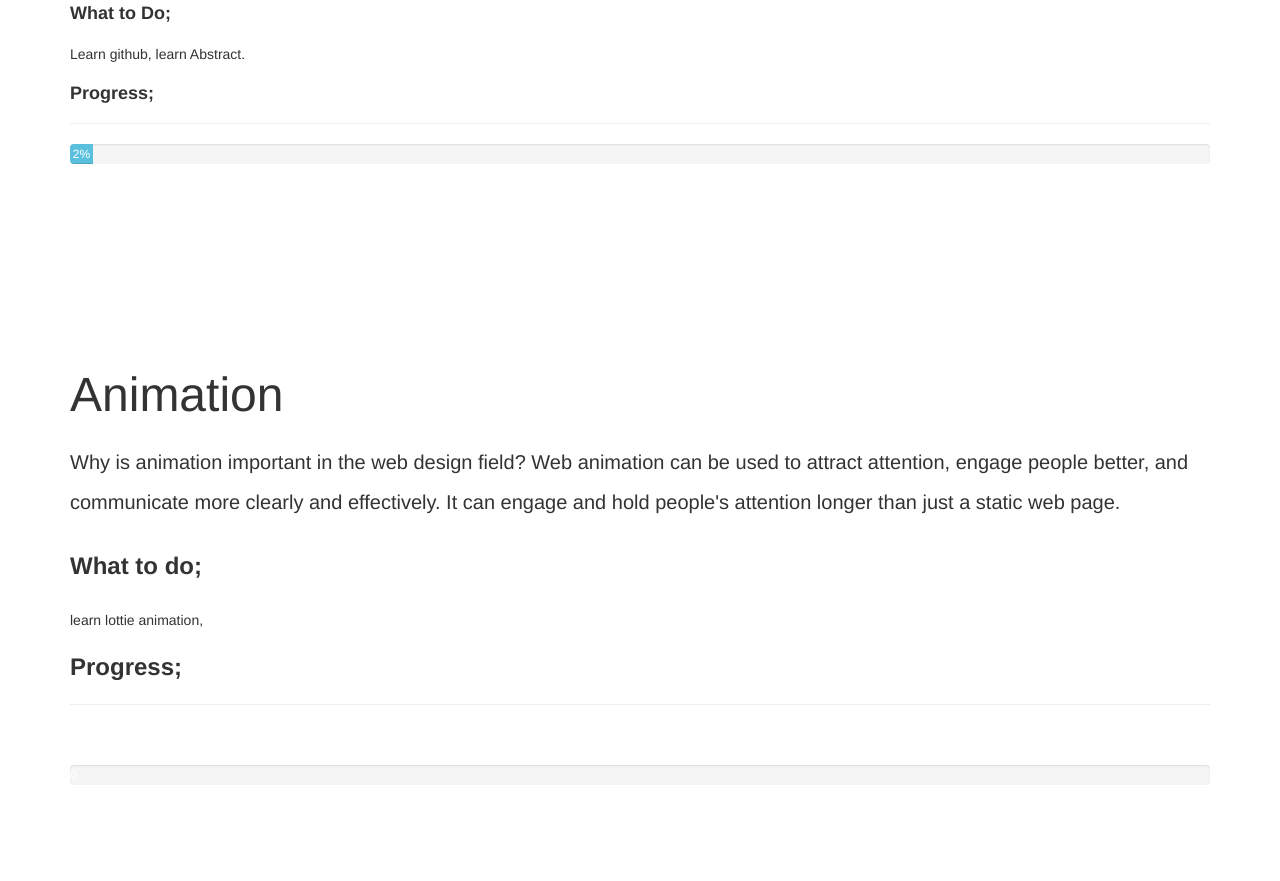
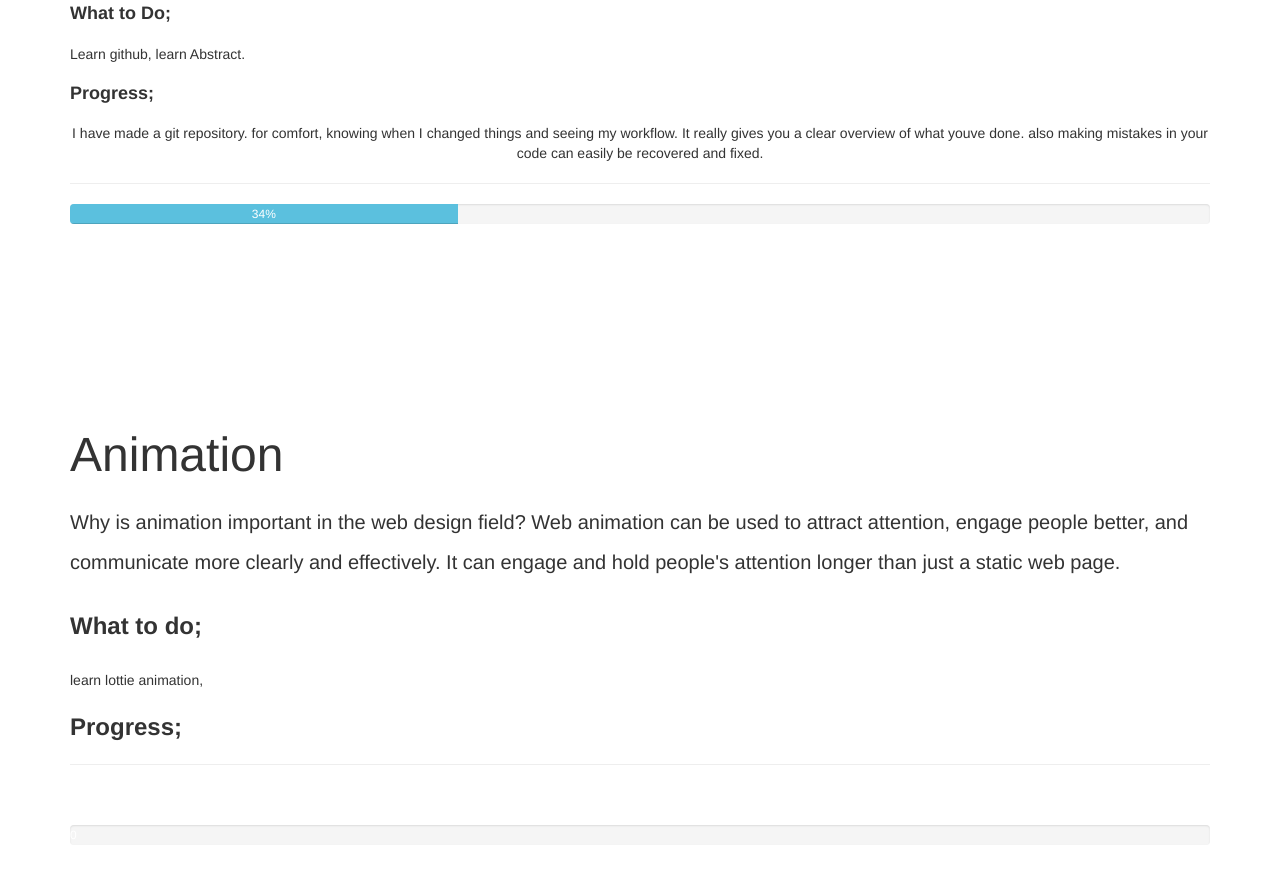
Before and after one commit to AviMegin/PDR, a plain HTML site: page PDR.html in a window 1280 px wide. Shown: the part 2217-3098 px from the top of the page. Drawn offline with nearby package versions, Linux system fonts and the light colour scheme.

Commit message:
Update PDR.html

```diff
--- a/PDR.html
+++ b/PDR.html
@@ -196,11 +196,12 @@
           <h4 style="text-align: left;">
             <span style="font-weight: 700;">Progress;</span>
           </h4>
+          <p>I have made a git repository. for comfort, knowing when I changed things and seeing my workflow. It really gives you a clear overview of what youve done. also making mistakes in your code can easily be recovered and fixed.</p>
           <hr>
           <div class="progress">
 <div class="progress-bar progress-bar-info" role="progressbar" aria-valuenow="50"
-aria-valuemin="0" aria-valuemax="100" style="width:2%">
-2%
+aria-valuemin="0" aria-valuemax="100" style="width:34%">
+34%
 </div>
 </div>
           <p>
```
